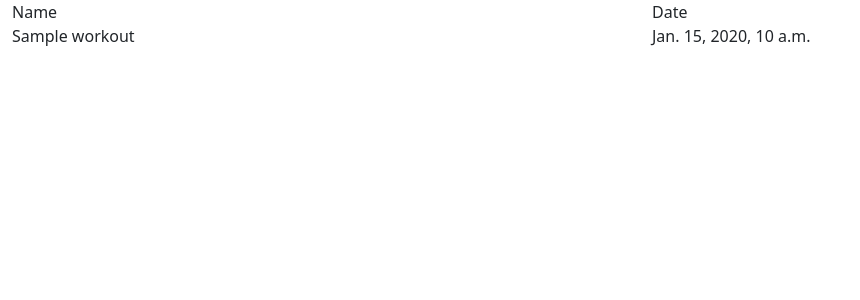
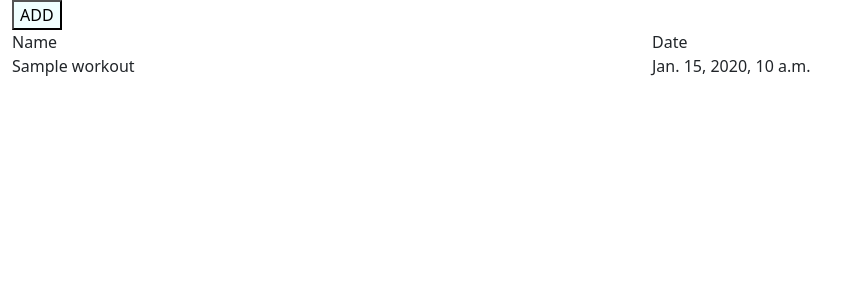
Before and after one commit to Code-Institute-Submissions/dimitri-edel-workout-app, a Django app: page / in a window 1280 px wide. Shown: the top 300 px of the page, without its empty margins (0-860 px from the left). Run offline with Django 4.2, Linux system fonts and the light colour scheme; tables that the repository leaves empty hold one stand-in row (values such as "Sample post").

Commit message:
Create view: Workout; form:Workout; url:add_workout; template:add_workout.html

```diff
--- /dev/null
+++ b/static/css/styles.css
@@ -0,0 +1,4 @@
+.wo-button {
+    background-color: azure;
+    color: black;
+}
--- a/workout_app/templates/base.html
+++ b/workout_app/templates/base.html
@@ -10,7 +10,7 @@
     <script src="https://cdn.jsdelivr.net/npm/bootstrap@5.0.1/dist/js/bootstrap.bundle.min.js"
         integrity="sha384-gtEjrD/SeCtmISkJkNUaaKMoLD0//ElJ19smozuHV6z3Iehds+3Ulb9Bn9Plx0x4" crossorigin="anonymous">
     </script>
-    <link rel="stylesheet" href="{% static 'css/style.css' %}">
+    <link rel="stylesheet" href="{% static 'css/styles.css' %}">
 
     <title>{% block title %} {% endblock title %} </title>
 </head>
--- a/workout_app/templates/index.html
+++ b/workout_app/templates/index.html
@@ -2,6 +2,11 @@
 
 {% block content %}
 <div class="container-fluid">
+    <div class="row">
+        <a href="{% url 'add_workout' %}">
+            <button class="wo-button">ADD</button>
+        </a>
+    </div>
     <div class="row">
         <div class="col">
             Name
--- a/workout_app/urls.py
+++ b/workout_app/urls.py
@@ -3,4 +3,5 @@ from django.urls import path
 
 urlpatterns = [
     path('', views.WorkoutList.as_view(), name='home'),
+    path('/add_workout', views.Workout.as_view(), name="add_workout"),
 ]
--- a/workout_app/views.py
+++ b/workout_app/views.py
@@ -2,6 +2,8 @@ from django.shortcuts import render, get_object_or_404, reverse
 from django.views import generic, View
 from django.http import HttpResponseRedirect
 from .models import *
+from .forms import *
+from django.contrib.auth.models import User
 
 # List of Workouts
 class WorkoutList(generic.ListView):
@@ -9,3 +11,23 @@ class WorkoutList(generic.ListView):
     queryset = Workout.objects.all()
     template_name = "index.html"
     paginate_by = 6
+
+
+class Workout(View):
+    form_class = WorkoutForm
+
+    template_name = "add_workout.html"
+
+    def get(self, request, *args, **kwargs):
+        form = self.form_class()
+        return render(request, self.template_name, {"form": form})
+
+    def post(self, request, *args, **kwargs):
+        form = self.form_class(request.POST)
+        if form.is_valid():
+            # <process form cleaned data>
+            form.instance.user = request.user
+            form.save()
+            return HttpResponseRedirect("/")
+
+        return render(request, self.template_name, {"form": form})
--- a/workout_prj/settings.py
+++ b/workout_prj/settings.py
@@ -128,6 +128,11 @@ USE_TZ = True
 
 STATIC_URL = "static/"
 
+STATICFILES_DIRS = [
+    BASE_DIR / "static",
+]
+# STATIC_ROOT = BASE_DIR / "static"
+
 # Default primary key field type
 # https://docs.djangoproject.com/en/4.2/ref/settings/#default-auto-field
 
--- a/workout_prj/urls.py
+++ b/workout_prj/urls.py
@@ -16,7 +16,8 @@ Including another URLconf
 """
 from django.contrib import admin
 from django.urls import path, include
-
+from . import settings
+from django.conf.urls.static import static
 urlpatterns = [
     path("admin/", admin.site.urls),
     path("", include("workout_app.urls"), name="workout-app-urls"),
```
Also changed, not shown: workout_app/forms.py (added, +7 -0 lines), workout_app/templates/add_workout.html (added, +17 -0 lines), workout_app/static/css/styles.css (deleted).
